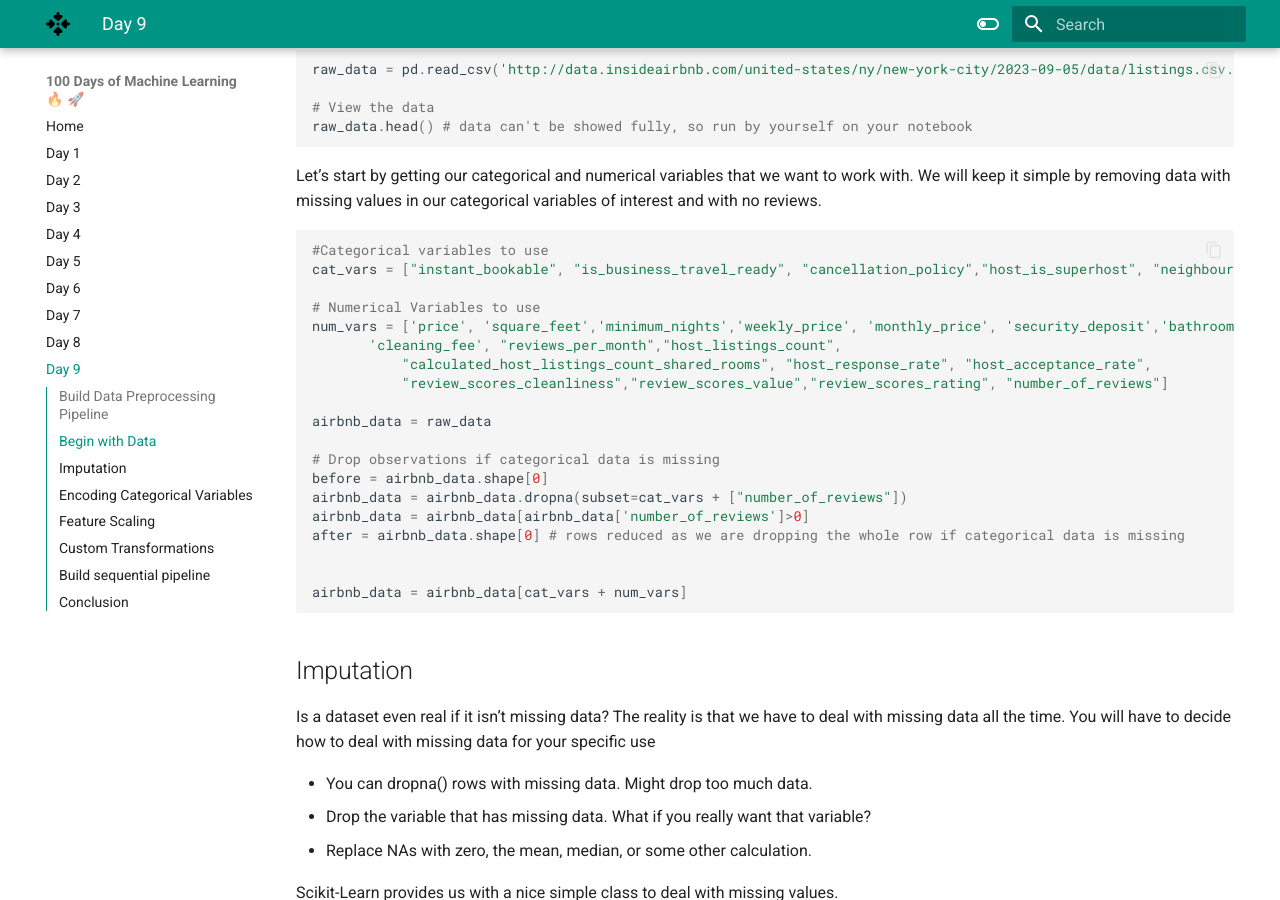
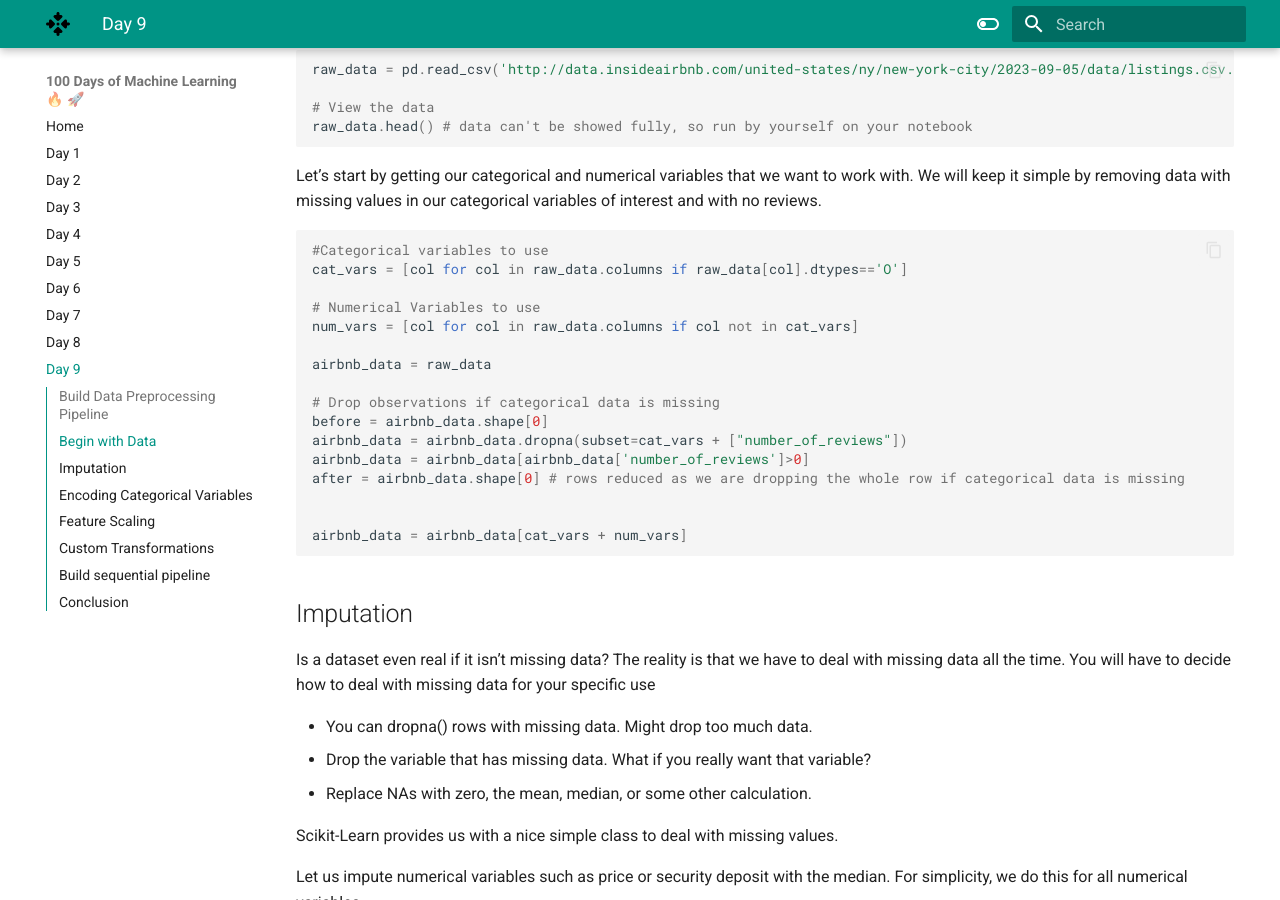
Before and after one commit to Hg03/100-Days-Of-Machine-Learning, an MkDocs documentation site: the page built from docs/Day 9.md, in a window 1280 px wide and 900 px high, scrolled down 515 px. Built offline with MkDocs 1.6.1 and Material for MkDocs 9.7.7, drawn with Linux system fonts in a browser that asks for light colours.

Commit message:
day 9 added

````diff
--- a/docs/Day 9.md
+++ b/docs/Day 9.md
@@ -25,13 +25,10 @@ Let’s start by getting our categorical and numerical variables that we want to
 
 ```python
 #Categorical variables to use
-cat_vars = ["instant_bookable", "is_business_travel_ready", "cancellation_policy","host_is_superhost", "neighbourhood_cleansed","property_type","room_type", "bed_type"]
+cat_vars = [col for col in raw_data.columns if raw_data[col].dtypes=='O']
 
 # Numerical Variables to use
-num_vars = ['price', 'square_feet','minimum_nights','weekly_price', 'monthly_price', 'security_deposit','bathrooms', 'bedrooms', 'beds', "guests_included",
-       'cleaning_fee', "reviews_per_month","host_listings_count",
-           "calculated_host_listings_count_shared_rooms", "host_response_rate", "host_acceptance_rate",
-           "review_scores_cleanliness","review_scores_value","review_scores_rating", "number_of_reviews"]
+num_vars = [col for col in raw_data.columns if col not in cat_vars]
 
 airbnb_data = raw_data
 
````
